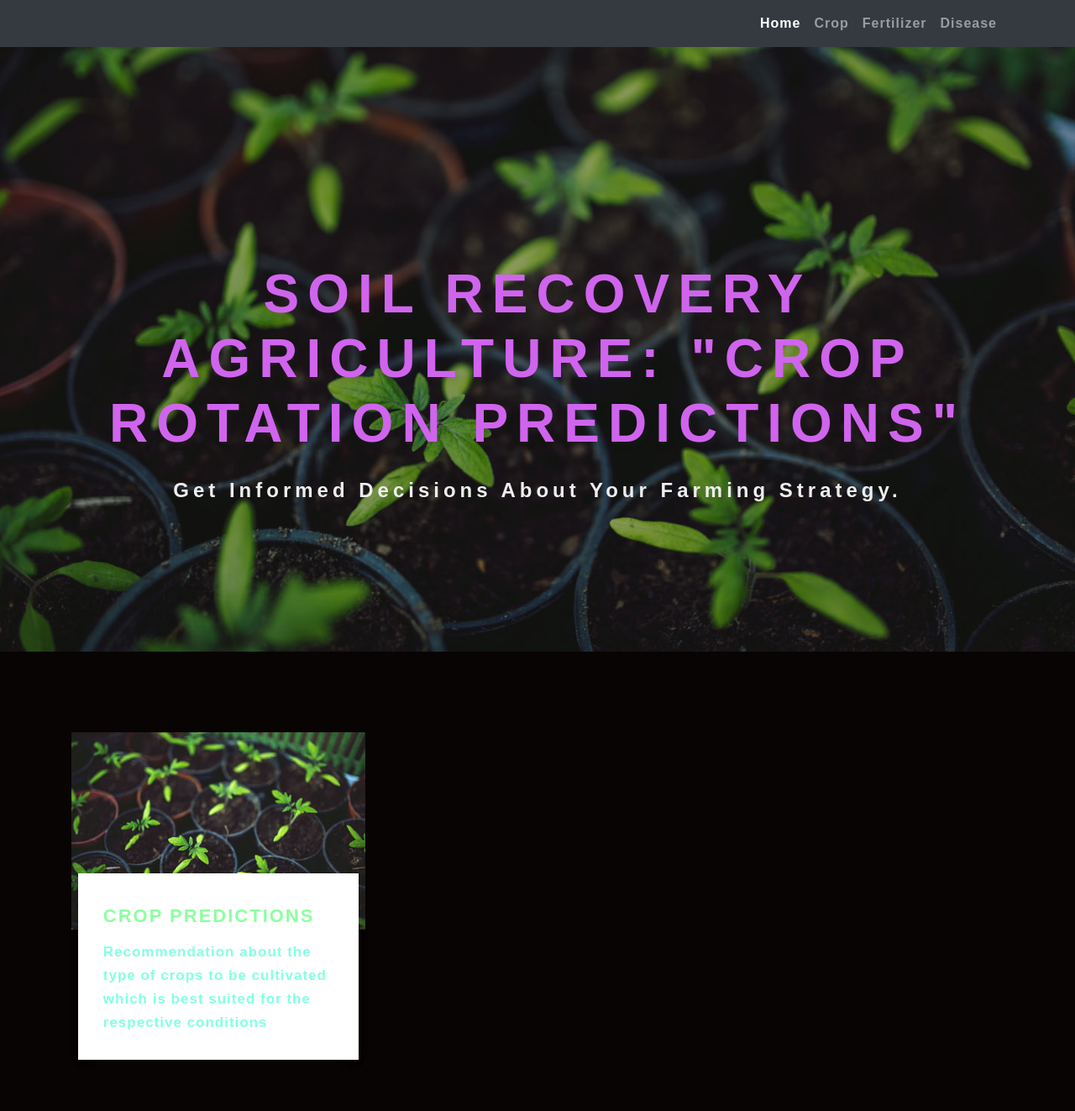
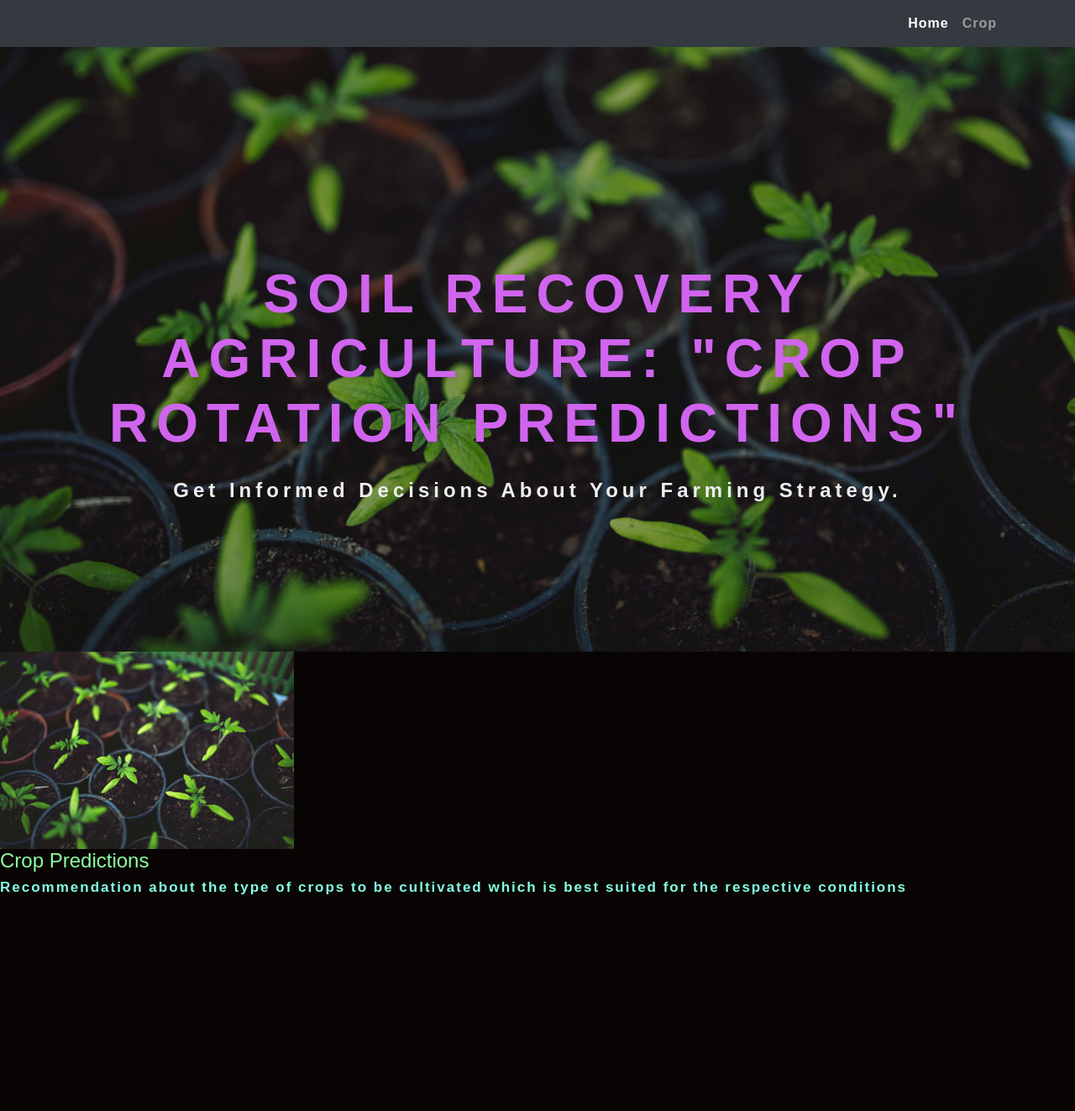
Before and after one commit to Shashank-1234/AgriculturecropRecommendation, a Flask app: page / in a window 1280 px wide. Shown: the whole page at 84% size. After the commit the page ends 1065 px from the top, so only its background shows below. Run offline with Flask 3, Linux system fonts and the light colour scheme; parts of the project's set-up code (start-up, migrations or seed data) failed here and were passed over; some libraries are stand-ins or nearby versions; some web fonts are replaced.

```diff
--- a/app/app.py
+++ b/app/app.py
@@ -16,53 +16,6 @@ from utils.model import ResNet9
 # ==============================================================================================
 
 # -------------------------LOADING THE TRAINED MODELS -----------------------------------------------
-
-# Loading plant disease classification model
-
-disease_classes = ['Apple___Apple_scab',
-                   'Apple___Black_rot',
-                   'Apple___Cedar_apple_rust',
-                   'Apple___healthy',
-                   'Blueberry___healthy',
-                   'Cherry_(including_sour)___Powdery_mildew',
-                   'Cherry_(including_sour)___healthy',
-                   'Corn_(maize)___Cercospora_leaf_spot Gray_leaf_spot',
-                   'Corn_(maize)___Common_rust_',
-                   'Corn_(maize)___Northern_Leaf_Blight',
-                   'Corn_(maize)___healthy',
-                   'Grape___Black_rot',
-                   'Grape___Esca_(Black_Measles)',
-                   'Grape___Leaf_blight_(Isariopsis_Leaf_Spot)',
-                   'Grape___healthy',
-                   'Orange___Haunglongbing_(Citrus_greening)',
-                   'Peach___Bacterial_spot',
-                   'Peach___healthy',
-                   'Pepper,_bell___Bacterial_spot',
-                   'Pepper,_bell___healthy',
-                   'Potato___Early_blight',
-                   'Potato___Late_blight',
-                   'Potato___healthy',
-                   'Raspberry___healthy',
-                   'Soybean___healthy',
-                   'Squash___Powdery_mildew',
-                   'Strawberry___Leaf_scorch',
-                   'Strawberry___healthy',
-                   'Tomato___Bacterial_spot',
-                   'Tomato___Early_blight',
-                   'Tomato___Late_blight',
-                   'Tomato___Leaf_Mold',
-                   'Tomato___Septoria_leaf_spot',
-                   'Tomato___Spider_mites Two-spotted_spider_mite',
-                   'Tomato___Target_Spot',
-                   'Tomato___Tomato_Yellow_Leaf_Curl_Virus',
-                   'Tomato___Tomato_mosaic_virus',
-                   'Tomato___healthy']
-
-disease_model_path = 'models/plant_disease_model.pth'
-disease_model = ResNet9(3, len(disease_classes))
-disease_model.load_state_dict(torch.load(
-    disease_model_path, map_location=torch.device('cpu')))
-disease_model.eval()
 
 
 # Loading crop recommendation model
@@ -100,27 +53,6 @@ def weather_fetch(city_name):
         return None
 
 
-def predict_image(img, model=disease_model):
-    """
-    Transforms image to tensor and predicts disease label
-    :params: image
-    :return: prediction (string)
-    """
-    transform = transforms.Compose([
-        transforms.Resize(256),
-        transforms.ToTensor(),
-    ])
-    image = Image.open(io.BytesIO(img))
-    img_t = transform(image)
-    img_u = torch.unsqueeze(img_t, 0)
-
-    # Get predictions from model
-    yb = model(img_u)
-    # Pick index with highest probability
-    _, preds = torch.max(yb, dim=1)
-    prediction = disease_classes[preds[0].item()]
-    # Retrieve the class label
-    return prediction
 
 # ===============================================================================================
 # ------------------------------------ FLASK APP -------------------------------------------------
@@ -143,20 +75,6 @@ def home():
 def crop_recommend():
     title = 'Harvestify - Crop Recommendation'
     return render_template('crop.html', title=title)
-
-# render fertilizer recommendation form page
-
-
-@ app.route('/fertilizer')
-def fertilizer_recommendation():
-    title = 'Harvestify - Fertilizer Suggestion'
-
-    return render_template('fertilizer.html', title=title)
-
-# render disease prediction input page
-
-
-
 
 # ===============================================================================================
 
@@ -191,75 +109,6 @@ def crop_prediction():
 
             return render_template('try_again.html', title=title)
 
-# render fertilizer recommendation result page
-
-
-@ app.route('/fertilizer-predict', methods=['POST'])
-def fert_recommend():
-    title = 'Harvestify - Fertilizer Suggestion'
-
-    crop_name = str(request.form['cropname'])
-    N = int(request.form['nitrogen'])
-    P = int(request.form['phosphorous'])
-    K = int(request.form['pottasium'])
-    # ph = float(request.form['ph'])
-
-    df = pd.read_csv('Data/fertilizer.csv')
-
-    nr = df[df['Crop'] == crop_name]['N'].iloc[0]
-    pr = df[df['Crop'] == crop_name]['P'].iloc[0]
-    kr = df[df['Crop'] == crop_name]['K'].iloc[0]
-
-    n = nr - N
-    p = pr - P
-    k = kr - K
-    temp = {abs(n): "N", abs(p): "P", abs(k): "K"}
-    max_value = temp[max(temp.keys())]
-    if max_value == "N":
-        if n < 0:
-            key = 'NHigh'
-        else:
-            key = "Nlow"
-    elif max_value == "P":
-        if p < 0:
-            key = 'PHigh'
-        else:
-            key = "Plow"
-    else:
-        if k < 0:
-            key = 'KHigh'
-        else:
-            key = "Klow"
-
-    response = Markup(str(fertilizer_dic[key]))
-
-    return render_template('fertilizer-result.html', recommendation=response, title=title)
-
-# render disease prediction result page
-
-
-@app.route('/disease-predict', methods=['GET', 'POST'])
-def disease_prediction():
-    title = 'Harvestify - Disease Detection'
-
-    if request.method == 'POST':
-        if 'file' not in request.files:
-            return redirect(request.url)
-        file = request.files.get('file')
-        if not file:
-            return render_template('disease.html', title=title)
-        try:
-            img = file.read()
-
-            prediction = predict_image(img)
-
-            prediction = Markup(str(disease_dic[prediction]))
-            return render_template('disease-result.html', prediction=prediction, title=title)
-        except:
-            pass
-    return render_template('disease.html', title=title)
-
-
 # ===============================================================================================
 if __name__ == '__main__':
     app.run(debug=False)
--- a/app/templates/index.html
+++ b/app/templates/index.html
@@ -25,17 +25,17 @@
 <!-- //core values -->
 
 <!-- Products & Services -->
-<section class="blog py-5">
-	<div class="container py-md-5">
-		<div class="row blog-grids">
-			<div class="col-lg-4 col-md-6 blog-left mb-lg-0 mb-sm-5 pb-lg-0 pb-5">
+<section >
+	<div >
+		<div >
+			<div >
 				<img src="{{ url_for('static', filename='images/s3.jpg') }}" class="img-fluid" alt="" />
 				<a href="{{ url_for('crop_recommend') }}">
-					<div class="blog-info">
+					<div >
 
 						<h4>Crop Predictions</h4>
 
-						<p class="mt-2"> Recommendation about the type of crops to be cultivated which is best suited
+						<p > Recommendation about the type of crops to be cultivated which is best suited
 							for the respective conditions</p>
 					</div>
 				</a>
--- a/app/templates/layout.html
+++ b/app/templates/layout.html
@@ -174,12 +174,7 @@ Smartphone Compatible web template, free webdesigns for Nokia, Samsung, LG, Sony
 					<li class="nav-item">
 						<a class="nav-link" href="{{ url_for('crop_recommend') }}">Crop</a>
 					</li>
-					<li class="nav-item">
-						<a class="nav-link" href="">Fertilizer</a>
-					</li>
-					<li class="nav-item">
-						<a class="nav-link" href="">Disease</a>
-					</li>
+
 				</ul>
 			</div>
 		</div>
```
Also changed, not shown: 6 other files.
